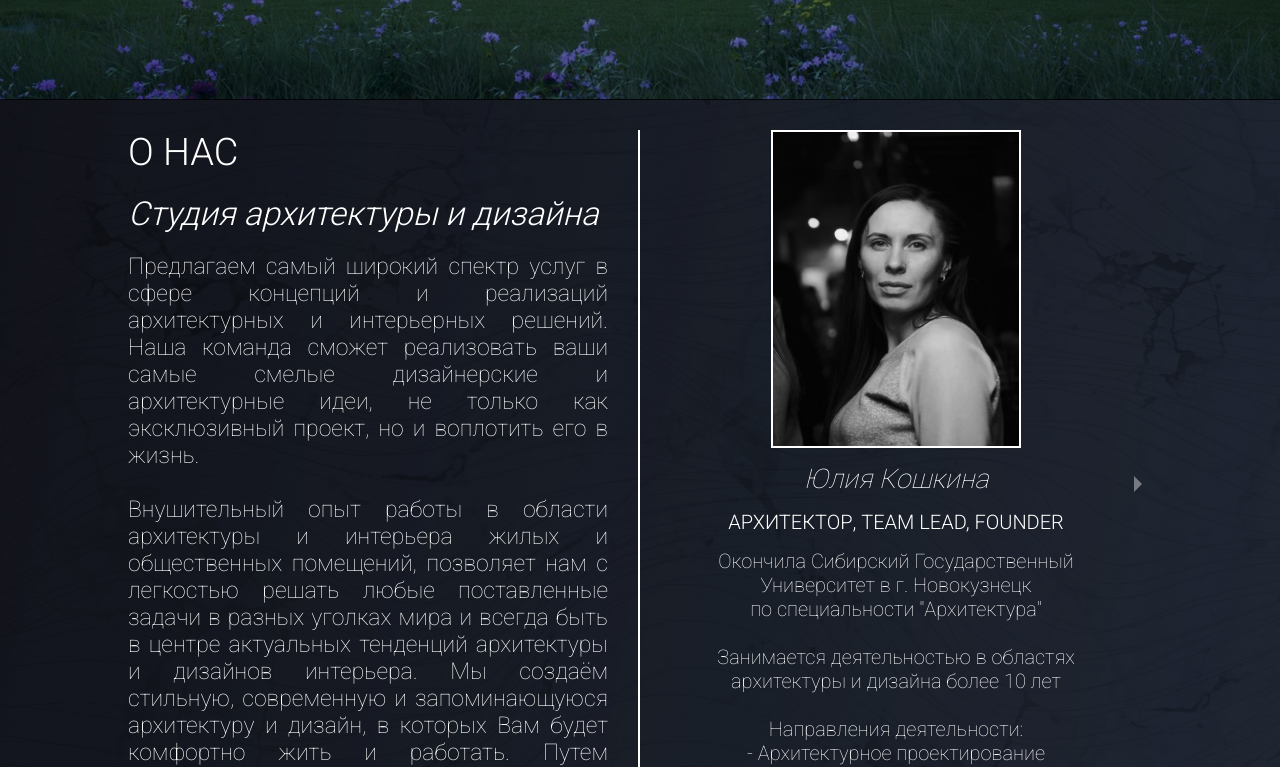
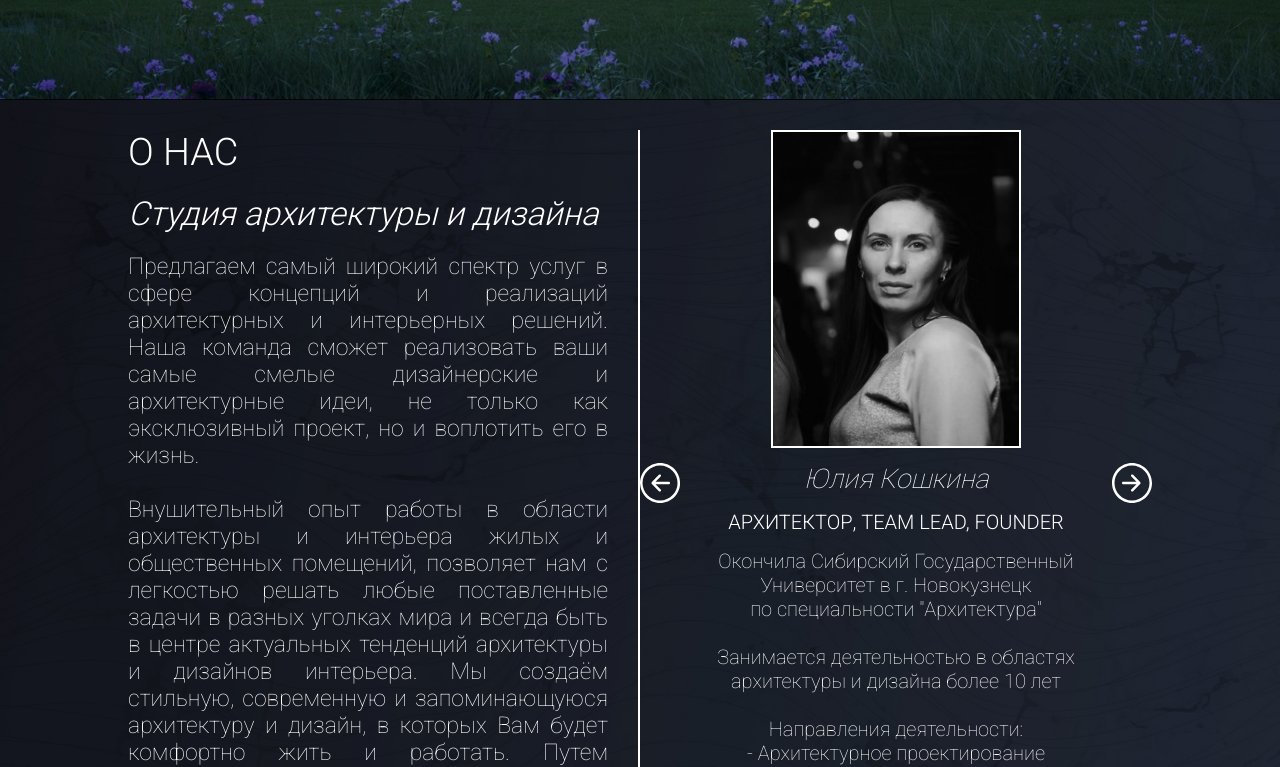
Before and after one commit to flwlss/design-web-app-next, a Next.js app: page / in a window 1280 px wide. Shown: the part 700-1467 px from the top of the page. Built offline with nearby package versions, Linux system fonts and the light colour scheme.

Commit message:
new arrows in carousel

```diff
--- a/src/components/AboutCarousel.tsx
+++ b/src/components/AboutCarousel.tsx
@@ -1,5 +1,6 @@
 "use client";
 import { employees } from "@/common/constants";
+import { ArrowInCircle } from "@/svgs";
 import { Carousel } from "react-responsive-carousel";
 
 const AboutCarousel = () => {
@@ -9,6 +10,25 @@ const AboutCarousel = () => {
       showThumbs={false}
       showIndicators={false}
       showStatus={false}
+      showArrows={false}
+      renderArrowPrev={(clickHandler, hasPrev) => {
+        return (
+          <ArrowInCircle
+            onClick={clickHandler}
+            style={{ transform: "translate(0, -50%) scale(-1)" }}
+            className="about__carousel__button"
+          />
+        );
+      }}
+      renderArrowNext={(clickHandler, hasNext) => {
+        return (
+          <ArrowInCircle
+            onClick={clickHandler}
+            style={{ right: 0 }}
+            className="about__carousel__button"
+          />
+        );
+      }}
     >
       {employees.map((item) => {
         return (
--- a/src/styles/about.scss
+++ b/src/styles/about.scss
@@ -105,6 +105,17 @@
         font-size: 17px;
       }
     }
+
+    &__button {
+      width: 40px;
+      height: 40px;
+      position: absolute;
+      top: 50%;
+      transform: translate(0, -50%);
+      cursor: pointer;
+      color: #ffffff;
+      z-index: 100;
+    }
   }
 }
 
--- a/src/svgs/index.ts
+++ b/src/svgs/index.ts
@@ -1,2 +1,3 @@
 export { default as Telegram } from "public/images/icons/telegram.svg";
 export { default as Whatsapp } from "public/images/icons/whatsapp.svg";
+export { default as ArrowInCircle } from "public/images/icons/arrowInCircle.svg";
```
Also changed, not shown: public/images/icons/arrowInCircle.svg (added).
